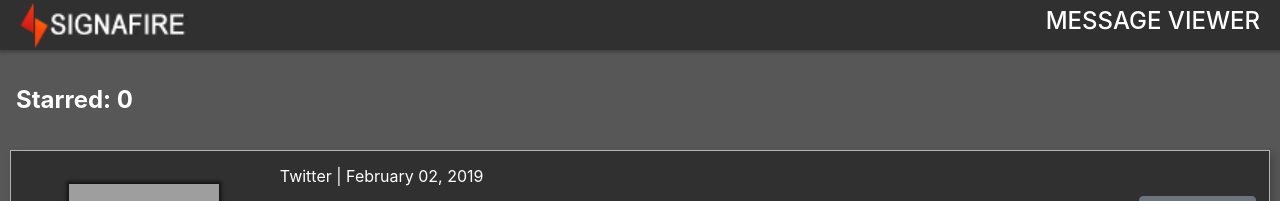
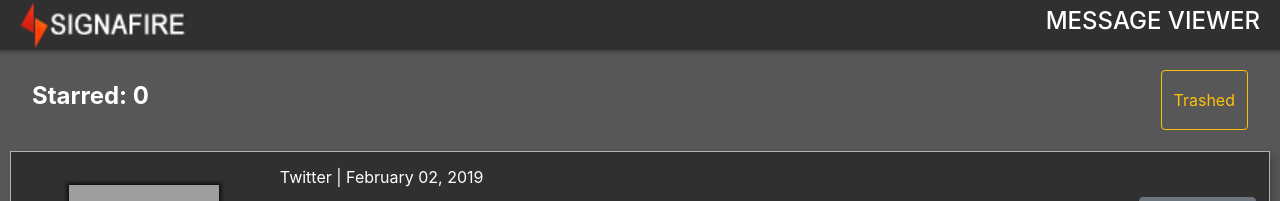
Before and after one commit to pawelmisiak/project-signafire, a React (Create React App) app in the folder project-signafire/: page / in a window 1280 px wide. Shown: the top 201 px of the page. Built offline with nearby package versions, Linux system fonts and the light colour scheme; grey boxes are pictures that could not be loaded.

Commit message:
finished styling the trash button now will take care of the functionality

```diff
--- a/project-signafire/src/containers/App.css
+++ b/project-signafire/src/containers/App.css
@@ -5,3 +5,12 @@ body {
   background: rgb(87, 87, 87);
   color: white;
 }
+.starredAndTrashed {
+  display: flex;
+  justify-content: space-between;
+  align-items: center;
+}
+
+.trashButton {
+  height: 60px;
+}
--- a/project-signafire/src/containers/App.js
+++ b/project-signafire/src/containers/App.js
@@ -3,6 +3,7 @@ import "./App.css";
 import Nav from "../components/Nav";
 import PostList from "../components/PostList";
 import myData from "../data/messages.json";
+import Button from "react-bootstrap/Button";
 
 class App extends Component {
   constructor() {
@@ -69,7 +70,13 @@ class App extends Component {
           <Nav />
         </nav>
         <div>
-          <div className="pl3 pt4 pb4 f3 b">Starred: {this.state.starred}</div>
+          <div className="starredAndTrashed">
+            <h3 className="ml4 pt4 pb4 f3 b">Starred: {this.state.starred}</h3>
+            <Button variant="outline-warning" className="trashButton mr4">
+              {" "}
+              Trashed
+            </Button>
+          </div>
           {/* In className tachyons are used - styling api similar to bootstrap */}
           <PostList
             users={this.state.users}
```
